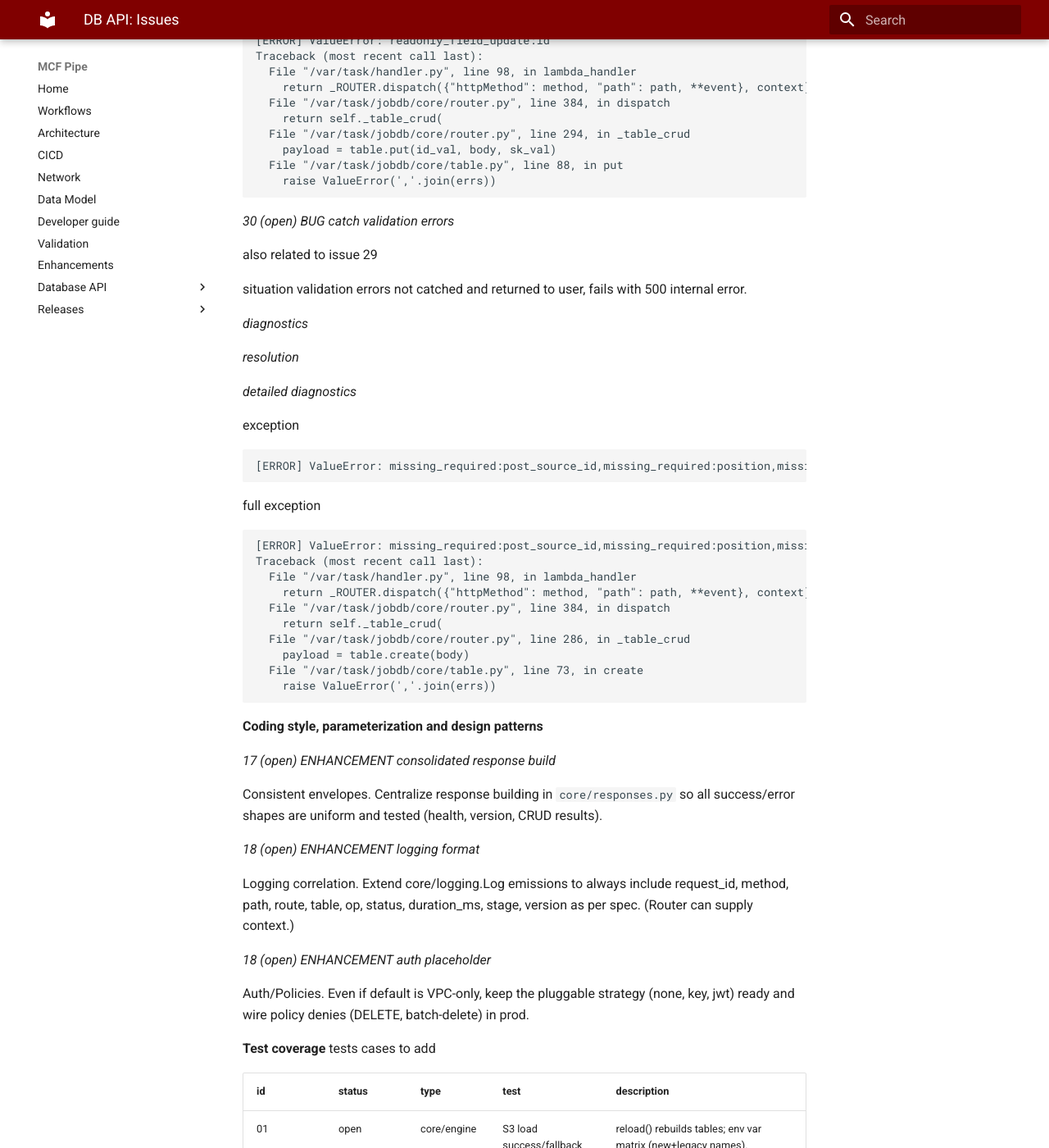
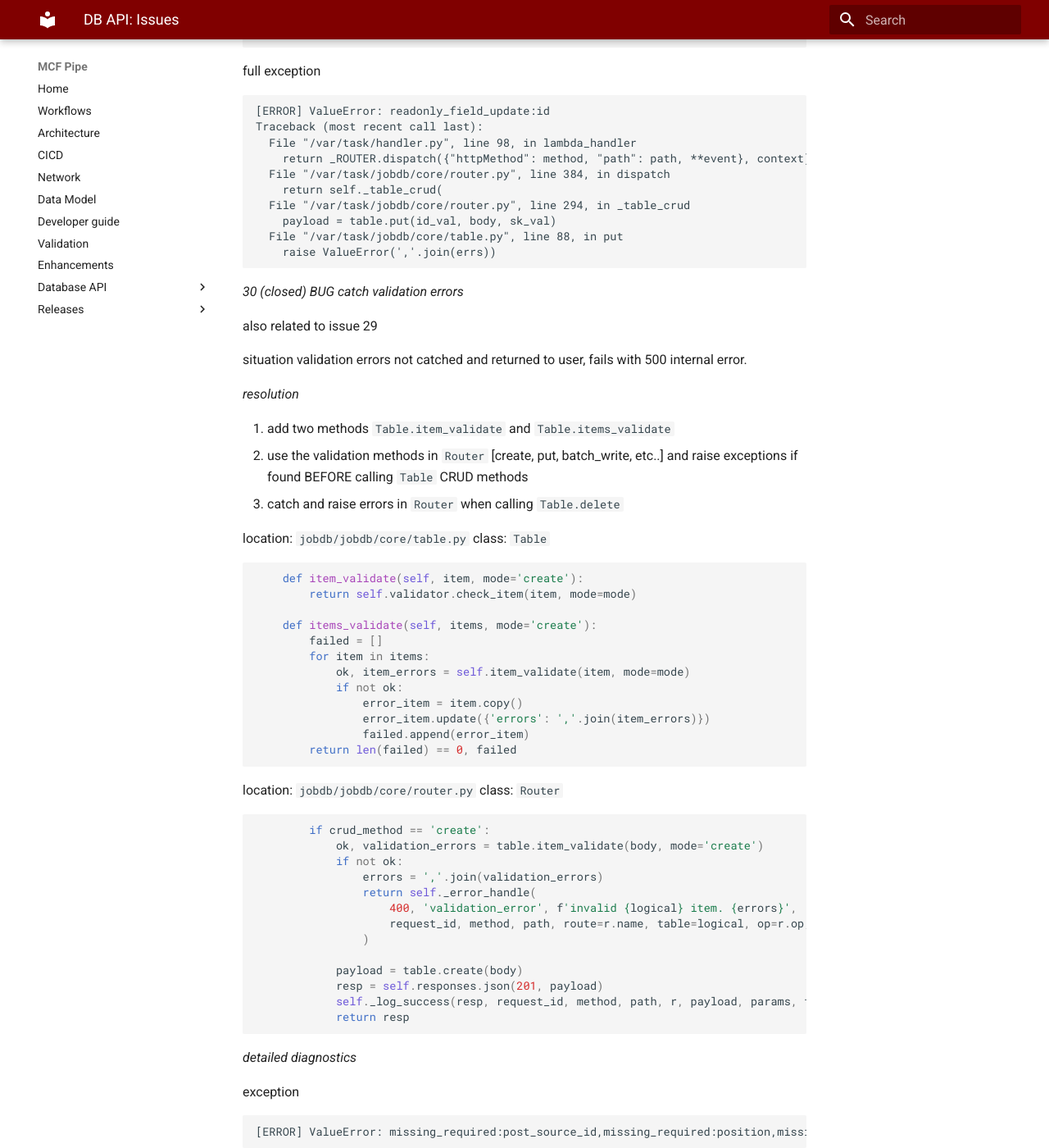
Before and after one commit to yayfalafels/mcfpipe, an MkDocs documentation site: the page built from docs/database_api/issues.md, in a window 1280 px wide and 1400 px high, scrolled down 14311 px. Shown: the whole window at 82% size. Built offline with MkDocs 1.6.1 and Material for MkDocs 9.7.7, drawn with Linux system fonts in a browser that asks for light colours; some of the changed text lies outside the part shown.

Commit message:
documentation

````diff
--- a/docs/database_api/issues.md
+++ b/docs/database_api/issues.md
@@ -43,7 +43,8 @@ __issues__
 | 27 | closed | BUG | defeated logging | set logger by name |
 | 28 | closed | BUG | GET table item Decimal is not JSON serializable | add util json_serialize |
 | 29 | closed | BUG | PUT table passes readonly id to validator | swap order validate then merge |
-| 30 | open | BUG | catch validation errors | |
+| 30 | closed | BUG | catch validation errors | add validation a router before calling table method |
+| 31 | open | BUG | data type validation | |
 | 26 | open | ENHANCEMENT | DynamoDB batch catch errors per item | Github issue [DB API DynamoDB batch delete catch errors per item and retry with backoff #16](https://github.com/yayfalafels/mcfpipe/issues/16)  |
 | 17 | open | ENHANCEMENT | consolidated response build | |
 | 18 | open | ENHANCEMENT | logging format | |
@@ -646,18 +647,57 @@ Traceback (most recent call last):
 
 ```
 
-_30 (open) BUG catch validation errors_
+_30 (closed) BUG catch validation errors_
 
 also related to issue 29
 
 situation
 validation errors not catched and returned to user, fails with 500 internal error.
 
-_diagnostics_
+_resolution_
 
+1. add two methods `Table.item_validate` and `Table.items_validate`
+2. use the validation methods in `Router` [create, put, batch_write, etc..] and raise exceptions if found BEFORE calling `Table` CRUD methods
+3. catch and raise errors in `Router` when calling `Table.delete`
 
+location: `jobdb/jobdb/core/table.py`
+class: `Table`
 
-_resolution_
+```python
+    def item_validate(self, item, mode='create'):
+        return self.validator.check_item(item, mode=mode)
+
+    def items_validate(self, items, mode='create'):
+        failed = []
+        for item in items:
+            ok, item_errors = self.item_validate(item, mode=mode)
+            if not ok:
+                error_item = item.copy()
+                error_item.update({'errors': ','.join(item_errors)})
+                failed.append(error_item)
+        return len(failed) == 0, failed
+
+```
+
+location: `jobdb/jobdb/core/router.py`
+class: `Router`
+
+```python
+        if crud_method == 'create':
+            ok, validation_errors = table.item_validate(body, mode='create')
+            if not ok:
+                errors = ','.join(validation_errors)
+                return self._error_handle(
+                    400, 'validation_error', f'invalid {logical} item. {errors}',
+                    request_id, method, path, route=r.name, table=logical, op=r.op, t0=t0,
+                )
+
+            payload = table.create(body)
+            resp = self.responses.json(201, payload)
+            self._log_success(resp, request_id, method, path, r, payload, params, t0)
+            return resp
+
+```
 
 _detailed diagnostics_
 
@@ -681,6 +721,15 @@ Traceback (most recent call last):
   File "/var/task/jobdb/core/table.py", line 73, in create
     raise ValueError(','.join(errs))
 ```
+
+_31 BUG data type validation_
+
+_situation_
+
+data type errors are not caught, writes bad formatted data to database X
+
+- test 05 post.load_status = 'zero' X
+- test 06 invalid date post.posted_date = 'May 24, 2025' X
 
 __Coding style, parameterization and design patterns__
 
````
Also changed, not shown: dev/releases/011_dbapi.md (+15 -2 lines).
